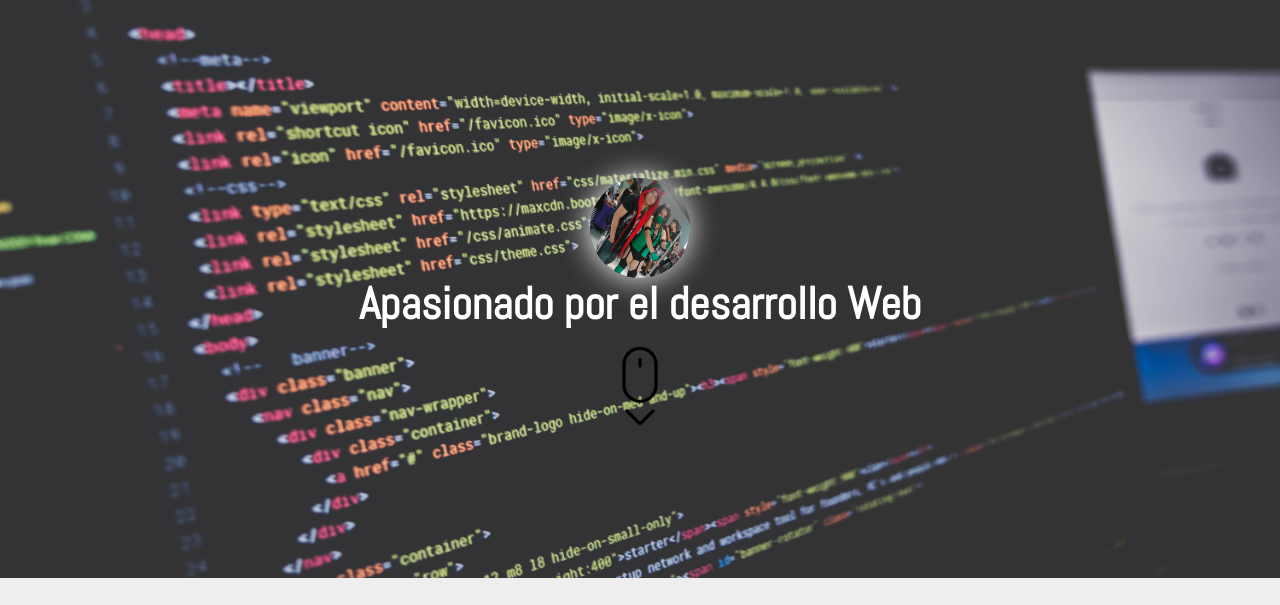
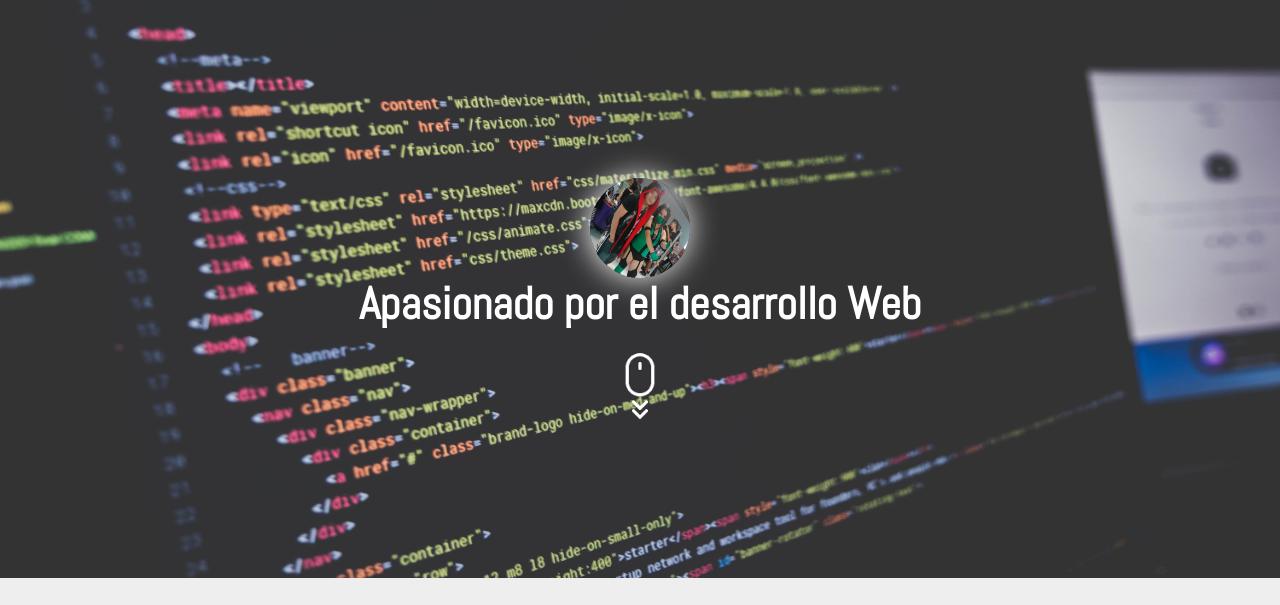
Before and after one commit to davisdev7/folio, a plain HTML site: page index.html in a window 1280 px wide. Shown: the part 122-727 px from the top of the page. Drawn offline with nearby package versions, Linux system fonts and the light colour scheme.

Commit message:
cambio scroll

```diff
--- a/index.html
+++ b/index.html
@@ -121,7 +121,7 @@ window.smartsupp||(function(d) {
                 </div>
                     <h2 >Apasionado por el desarrollo Web</h2>
                     <div class="scroll-image">
-                    <img src="img/512238-200.png" alt="">
+                    <img src="img/scroll2.png" alt="">
                 </div>
                 </div>
             </div>
```
Also changed, not shown: img/scroll2.png (added).
